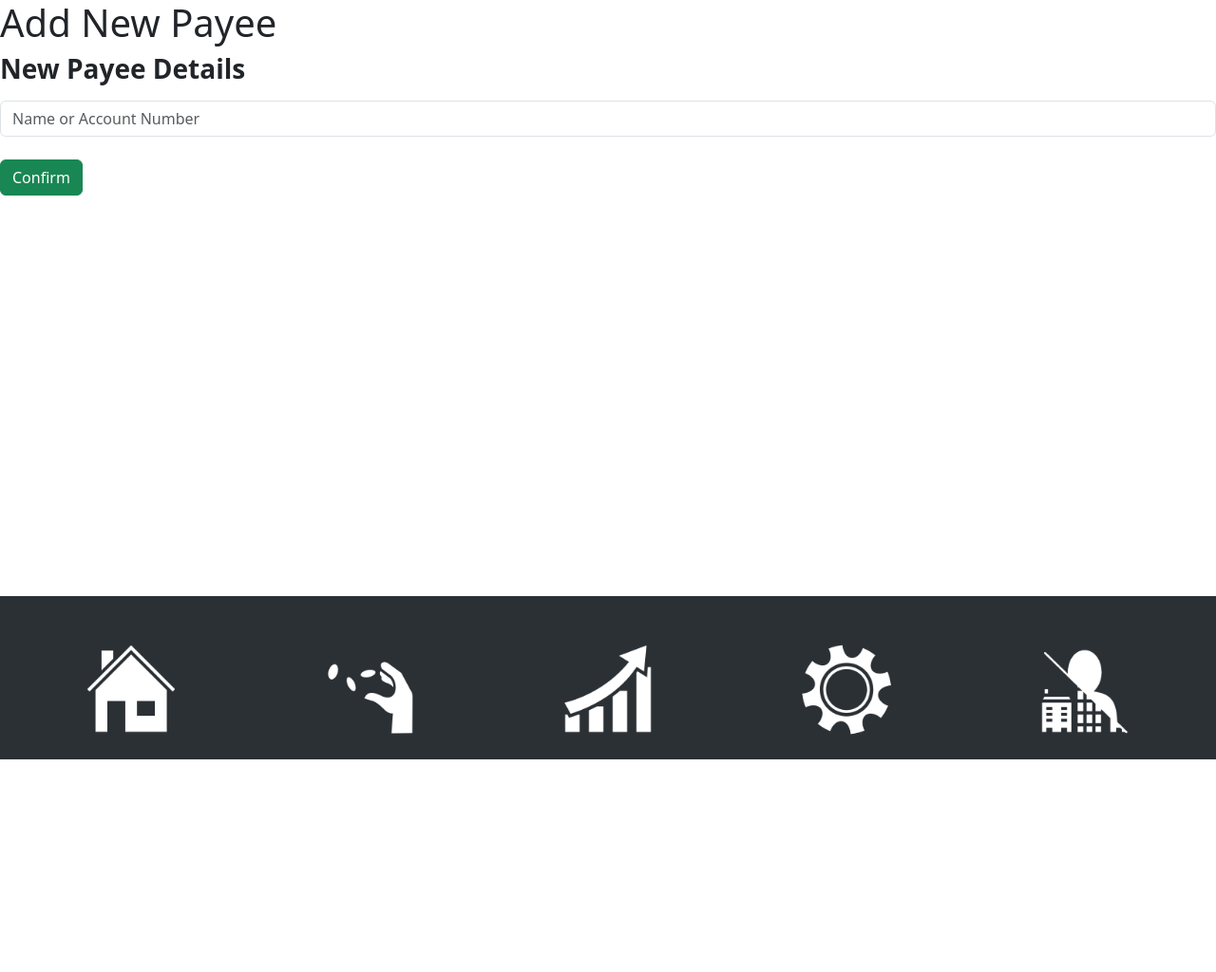
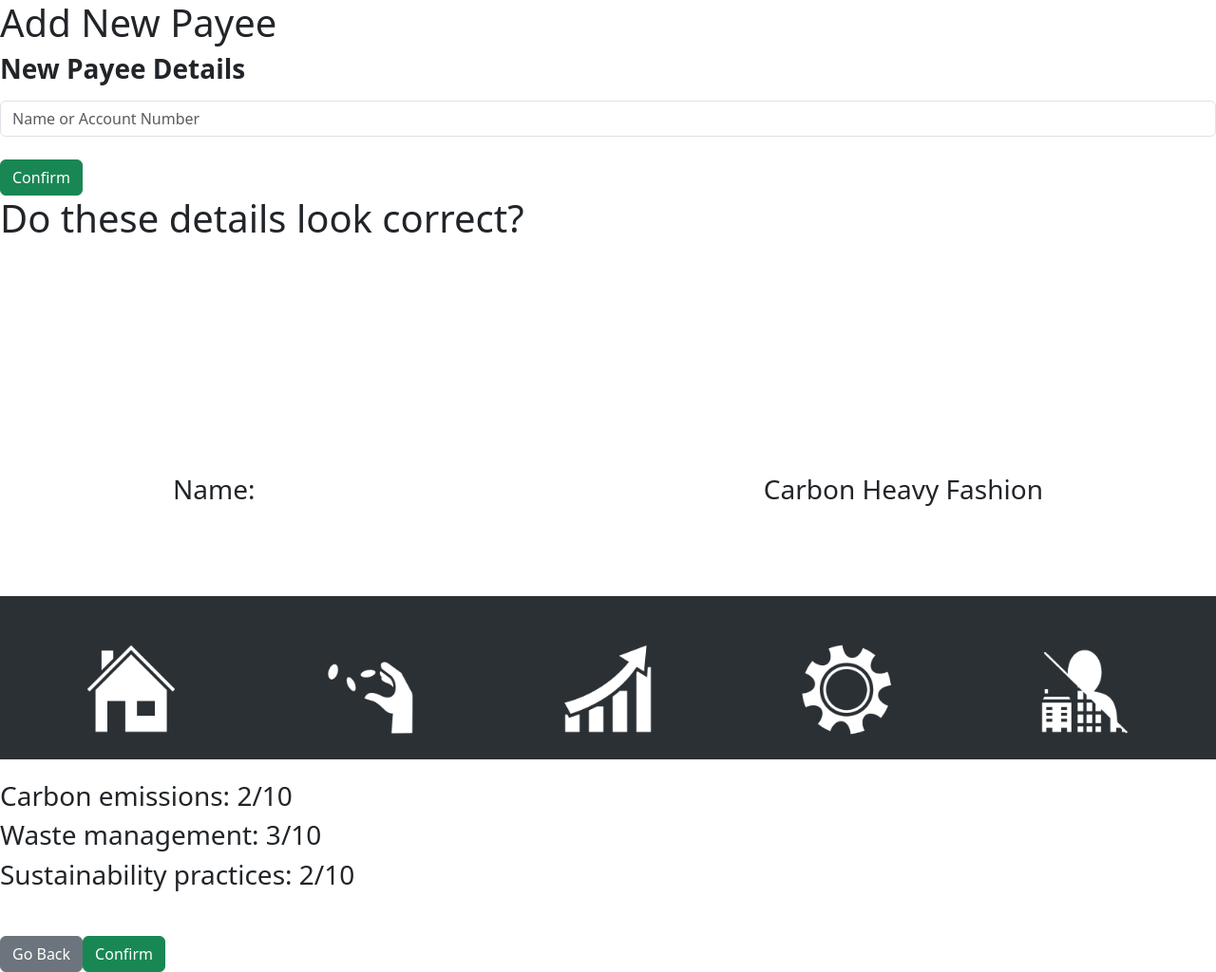
Before and after one commit to gibbyice/industrial-team-project, a PHP site: page /addNewPayee.php in a window 1280 px wide. Shown: the whole page at 95% size. Before the commit the page ends 800 px from the top, so only its background shows below. Run offline with PHP 8.4, Linux system fonts and the light colour scheme.

Commit message:
complete add new payee page

```diff
--- a/scripts/payment.js
+++ b/scripts/payment.js
@@ -13,3 +13,8 @@
     document.getElementById('confirmation').classList.add('hidden');
     document.getElementById('payment-form').classList.remove('hidden');
 }
+
+function confirmPayee() {
+    document.getElementById('payee-form').classList.add('hidden');
+    document.getElementById('showAccount').classList.remove('hidden');
+}
--- a/src/addNewPayee.php
+++ b/src/addNewPayee.php
@@ -8,21 +8,22 @@
     <link rel="stylesheet" href="../styles/style.css">
 </head>
 
-    <body>
-        <?php
-        require 'navbar.html';
-        ?>
+<body>
+    <?php
+    require 'navbar.html';
+    ?>
 
+    <div id="payee-form">
         <div class="title-container">
             <div class="title">
                 <h1 class="oswaldMedium scaling-title-text">Add New Payee</h1>
             </div>
             <div class="divider"></div>
         </div>
-        <div id="payment-form" class="payment-form-container">
+        <div class="payment-form-container">
             <div class="payment-form-box">
                 <h3 class="me-3"><strong>New Payee Details</strong></h3>
-                <form action="#" onsubmit="showConfirmation(); return false;">
+                <form action="#" onsubmit="confirmPayee(); return false;">
                     <div class="mt-3">
                         <input type="text" class="form-control" id="accNum" name="accNum" placeholder="Name or Account Number" required>
                     </div>
@@ -32,8 +33,38 @@
                 </form>
             </div>
         </div>
+    </div>
+    <div id="showAccount" class="hidden">
+        <div class="title-container">
+            <div class="title">
+                <h1 class="oswaldMedium scaling-title-text">Do these details look correct?</h1>
+            </div>
+            <div class="divider"></div>
+        </div>
+        <div id="showAccount" class="payment-form-container">
+            <div class="payment-form-box">
+                <h3 class="mb-5 text-center">Name: <img src="icons/business.png" alt="Payee Icon" class="payee-icon me-3">Carbon Heavy Fashion</h3>
+                <div class="display-unit" id="ce">
+                    <h3>Carbon emissions: 2/10</h3>
+                </div>
 
-    </body>
+                <div class="display-unit" id="wm">
+                    <h3>Waste management: 3/10</h3>
+                </div>
+
+                <div class="display-unit" id="sp">
+                    <h3>Sustainability practices: 2/10</h3>
+                </div>
+                <div class="d-flex confirmation-btns mt-5">
+                    <button class="btn btn-secondary payment-form-btn" onclick="editDetails()">Go Back</button>
+                    <button class="btn btn-success payment-form-btn">Confirm</button>
+                </div>
+            </div>
+        </div>
+    </div>
+</body>
+
 </html>
 
 <script src="https://cdn.jsdelivr.net/npm/bootstrap@5.3.3/dist/js/bootstrap.bundle.min.js" integrity="sha384-YvpcrYf0tY3lHB60NNkmXc5s9fDVZLESaAA55NDzOxhy9GkcIdslK1eN7N6jIeHz" crossorigin="anonymous"></script>
+<script src="../scripts/payment.js"></script>
```
Also changed, not shown: styles/style.css (+17 -0 lines).
